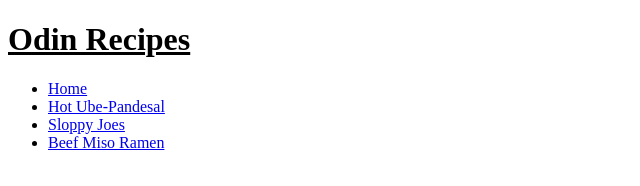
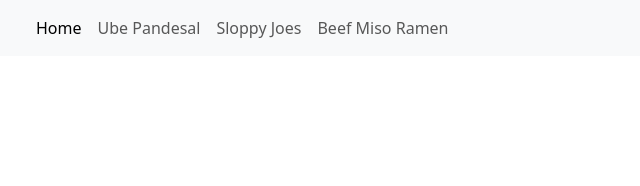
Before and after one commit to juswamacbook/odin-recipes, a plain HTML site: page recipes/index.html in a window 1280 px wide. Shown: the whole page, without its empty margins (0-640 px from the left). Drawn offline with nearby package versions, Linux system fonts and the light colour scheme.

Commit message:
modify recipes website

```diff
--- a/recipes/index.html
+++ b/recipes/index.html
@@ -4,22 +4,38 @@
     <meta charset="UTF-8">
     <meta name="viewport" content="width=device-width, initial-scale=1.0">
     <title>Home Page</title>
+    <link href="https://cdn.jsdelivr.net/npm/bootstrap@5.3.8/dist/css/bootstrap.min.css"
+    rel="stylesheet" integrity="sha384-sRIl4kxILFvY47J16cr9ZwB07vP4J8+LH7qKQnuqkuIAvNWLzeN8tE5YBujZqJLB"
+    crossorigin="anonymous">
+    <script src="https://cdn.jsdelivr.net/npm/@popperjs/core@2.11.8/dist/umd/popper.min.js"></script>
+    <script src="https://cdn.jsdelivr.net/npm/bootstrap@5.3.3/dist/js/bootstrap.min.js"></script>
+    <script src="script.js"></script>
+    <link rel="stylesheet" href="style.css">
 </head>
 <body>
-    <h1>
-        <u>Odin Recipes</u>
-    </h1>
 </body>
-<ul>
-    <li>
-        <a href = "index.html">Home</a>
-    <li>
-        <a href = "Ube_Pandesal.html">Hot Ube-Pandesal</a>
-    </li>
-    <li>
-        <a href = "Sloppy_Joes.html">Sloppy Joes</a>
-    <li>
-        <a href = "Beef_Miso_Ramen.html">Beef Miso Ramen</a>
-    </li>
-</ul>
+<nav class="navbar navbar-expand-lg bg-body-tertiary">
+<div class="container-fluid">
+        <a class="navbar-brand" href="#"></a>
+    <button class="navbar-toggler" type="button" datat-bs-theme = "dark" data-bs-toggle="collapse" data-bs-target="#navbarNav" aria-controls="navbarNav" aria-expanded="false" aria-label="Toggle navigation">
+        <span class="navbar-toggler-icon"></span>
+    </button>
+    <div class="collapse navbar-collapse" id="navbarNav">
+        <ul class="navbar-nav">
+            <li class="nav-item">
+                <a class="nav-link active" aria-current="page" href="#">Home</a>
+            </li>
+            <li class="nav-item">
+                <a class="nav-link" href="Ube_Pandesal.html">Ube Pandesal</a>
+            </li>
+            <li class="nav-item">
+                <a class="nav-link" href="Sloppy_Joes.html">Sloppy Joes</a>
+            </li>
+            <li class = "nav-item">
+                <a class = "nav-link" href = "Beef_Miso_Ramen.html">Beef Miso Ramen</a>
+            </li>
+        </ul>
+    </div>
+</div>
+</nav>
 </html>
```
Also changed, not shown: recipes/script.js (added), recipes/style.css (added).
